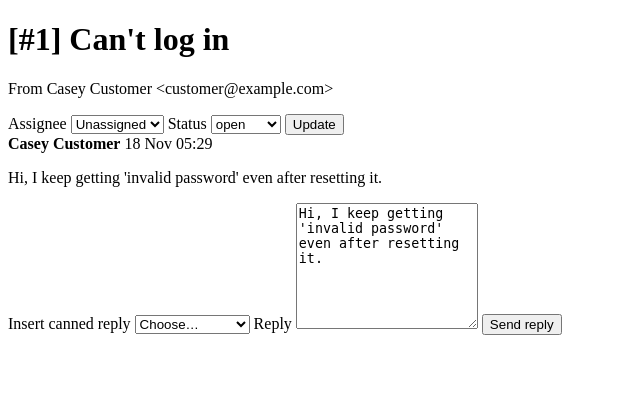
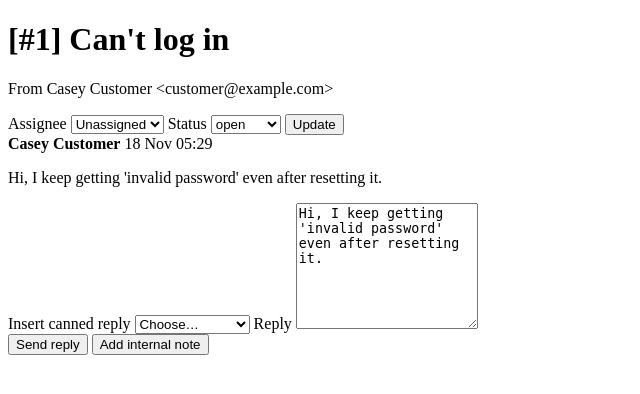
Before and after one commit to royalpriest/helpdesk, a Rails app: template app/views/tickets/show.html.erb in a window 1280 px wide. Shown: the top 394 px of the page, without its empty margins (0-640 px from the left). Run offline with Rails 7, Linux system fonts and the light colour scheme; the template is opened without the code that fills it, so the values that code supplies are empty; data comes from the database, SQL or seed files in the repository; some libraries are stand-ins or nearby versions.

Commit message:
Add internal notes
Agents can add a note that is never emailed, never shown in the customer
portal and doesn't change the ticket status.

Closes #4

```diff
--- a/app/assets/stylesheets/application.css
+++ b/app/assets/stylesheets/application.css
@@ -54,3 +54,6 @@ table.tickets th, table.tickets td { text-align: left; padding: .5rem .75rem; bo
 .canned-replies form { display: inline; margin-left: .5rem; }
 .filters .count { display: inline-block; min-width: 1.25rem; padding: 0 .35rem; border-radius: 999px; background: var(--line); color: var(--ink); font-size: .8rem; text-align: center; }
 .attachments { margin: .5rem 0 0; padding-left: 1.25rem; font-size: .9rem; }
+.message.internal { background: #fff8e1; border-style: dashed; }
+.reply-actions { display: flex; gap: .5rem; margin-top: .5rem; }
+input[type=submit].secondary { background: #fff; color: var(--accent); border: 1px solid var(--accent); }
--- a/app/controllers/messages_controller.rb
+++ b/app/controllers/messages_controller.rb
@@ -1,4 +1,4 @@
-# Agent replies on a ticket.
+# Agent replies and internal notes on a ticket.
 class MessagesController < ApplicationController
   def create
     ticket = Ticket.find(params[:ticket_id])
@@ -6,6 +6,9 @@ class MessagesController < ApplicationController
 
     if body.blank?
       redirect_to ticket, alert: "Reply can't be blank."
+    elsif params[:note]
+      ticket.add_internal_note!(user: Current.user, body: body)
+      redirect_to ticket, notice: "Note added."
     else
       ticket.add_agent_reply!(user: Current.user, body: body)
       redirect_to ticket, notice: "Reply sent."
--- a/app/controllers/portal/tickets_controller.rb
+++ b/app/controllers/portal/tickets_controller.rb
@@ -3,7 +3,7 @@ module Portal
     before_action :set_ticket
 
     def show
-      @messages = @ticket.messages.includes(:user, attachments_attachments: :blob)
+      @messages = @ticket.messages.visible_to_customer.includes(:user, attachments_attachments: :blob)
     end
   end
 end
--- a/app/models/message.rb
+++ b/app/models/message.rb
@@ -7,6 +7,9 @@ class Message < ApplicationRecord
 
   validates :body, presence: true
 
+  # Internal notes are for agents only: never emailed, never shown in the portal.
+  scope :visible_to_customer, -> { where(internal: false) }
+
   def from_agent?
     user_id.present?
   end
--- a/app/models/ticket.rb
+++ b/app/models/ticket.rb
@@ -46,6 +46,14 @@ class Ticket < ApplicationRecord
     end
   end
 
+  # Records a note only agents can see. It isn't emailed and doesn't change the status.
+  def add_internal_note!(user:, body:)
+    transaction do
+      touch
+      messages.create!(user: user, body: body, internal: true)
+    end
+  end
+
   # Records an agent's reply and emails it to the customer.
   def add_agent_reply!(user:, body:)
     message = transaction do
--- a/app/views/shared/_message.html.erb
+++ b/app/views/shared/_message.html.erb
@@ -1,6 +1,6 @@
-<article class="message <%= message.from_agent? ? "agent" : "customer" %>" id="<%= dom_id(message) %>">
+<article class="message <%= message.from_agent? ? "agent" : "customer" %> <%= "internal" if message.internal? %>" id="<%= dom_id(message) %>">
   <header>
-    <strong><%= message.author_name %></strong>
+    <strong><%= message.author_name %><%= " · internal note" if message.internal? %></strong>
     <time datetime="<%= message.created_at.iso8601 %>"><%= l message.created_at, format: :short %></time>
   </header>
   <%= simple_format(message.body) %>
--- a/app/views/tickets/show.html.erb
+++ b/app/views/tickets/show.html.erb
@@ -31,5 +31,8 @@
   <% end %>
   <%= f.label :body, "Reply" %>
   <%= f.text_area :body, rows: 8, data: { canned_reply_target: "body" } %>
-  <%= f.submit "Send reply" %>
+  <div class="reply-actions">
+    <%= f.submit "Send reply" %>
+    <%= f.submit "Add internal note", name: "note", class: "secondary" %>
+  </div>
 <% end %>
--- /dev/null
+++ b/db/migrate/20261118060005_add_internal_to_messages.rb
@@ -0,0 +1,5 @@
+class AddInternalToMessages < ActiveRecord::Migration[8.1]
+  def change
+    add_column :messages, :internal, :boolean, null: false, default: false
+  end
+end
```
Also changed, not shown: test/controllers/portal/tickets_controller_test.rb (+6 -0 lines), test/controllers/tickets_controller_test.rb (+17 -1 lines), test/fixtures/messages.yml (+6 -0 lines), db/schema.rb.
